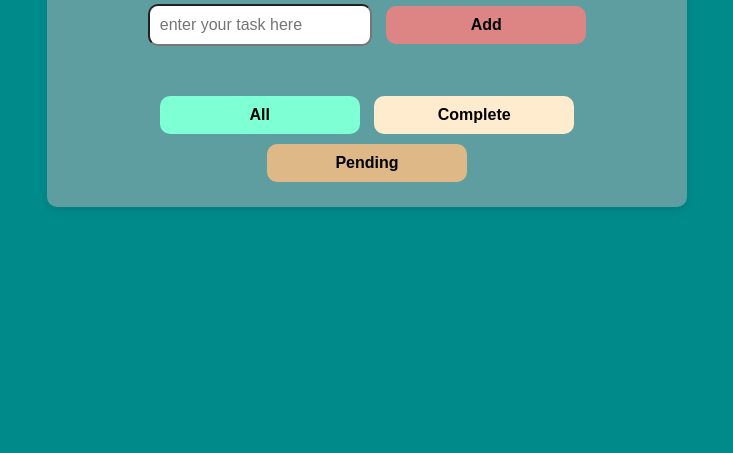
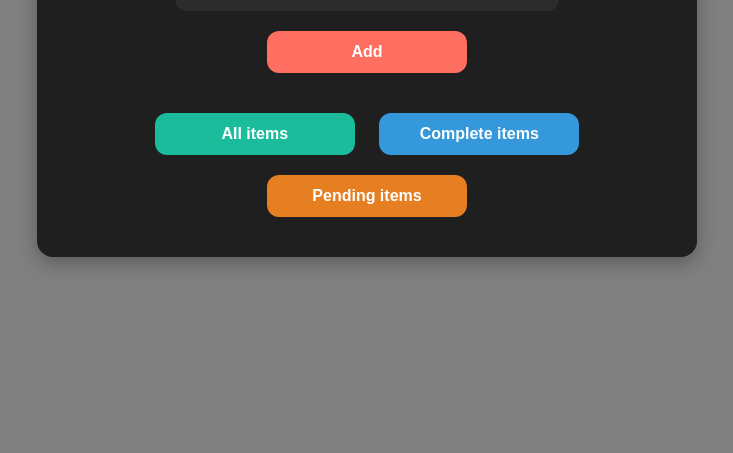
Before and after one commit to Anuhas88/My-js_project, a plain HTML site: page index.html in a window 1280 px wide. Shown: the part 347-800 px from the top of the page, without its empty margins (273-1006 px from the left). Drawn offline with Linux system fonts and the light colour scheme; a web font is replaced by a local one.

Commit message:
Third update

```diff
--- a/index.html
+++ b/index.html
@@ -3,7 +3,7 @@
 <head>
     <meta charset="UTF-8">
     <meta name="viewport" content="width=device-width, initial-scale=1.0">
-    <title>To-Do list</title>
+    <title>Shopping</title>
     <link rel="stylesheet" href="style.css">
 </head>
 <body>
@@ -11,14 +11,14 @@
     <div class="container">
         <h1 class="text-center">Shopping</h1>
 
-            <input type="text" id="taskInput" placeholder="enter your task here" required>
+            <input type="text" id="taskInput" placeholder="Enter your item" required>
             <button type="submit" id="addTaskBtn" >Add</button>
             <ul id="taskList"></ul>
 
             <div>
-                <button id="filterAll">All</button>
-                <button id="filterCompleted">Complete</button>
-                <button id="filterPending">Pending</button>
+                <button id="filterAll">All items</button>
+                <button id="filterCompleted">Complete items</button>
+                <button id="filterPending">Pending items</button>
             </div>
 
     </div>
--- a/script.js
+++ b/script.js
@@ -8,7 +8,7 @@ const filterPendingBtn = document.getElementById('filterPending');
 let tasks = [];
 function renderTask(filterTasks = tasks){
     taskList.innerHTML = "";
-    filterTasks.forEach((Task,index)) => {
+    filterTasks.forEach((Task,index) => {
         const li = document.createElement("li");
         li.classList.toggle("completed",Task.completed);
 
@@ -21,5 +21,36 @@ function renderTask(filterTasks = tasks){
         const deleteBtn = document.createElement("button");
         deleteBtn.textContent = "Delete";
         deleteBtn.onclick = () => deleteTask(index);
+        li.appendChild(deleteBtn);
+
+        taskList.appendChild(li);
+    })
+}
+
+function addTask(){
+    const taskName = taskInput.ariaValue.trim();
+    if(tasks !== ""){
+        let task = {
+            name: taskName,
+            completed: false
+        }
+
+        tasks.push(task);
+        taskInput.value = "";
+        renderTask();
     }
+
+    function toggleTaskComplete(index){
+        tasks[index].completed = !tasks[index].completed;
+        renderTask();
+    }
+    addTaskBtn.addEventListener('click',addTask);
+
+    filterAllBtn.addEventListener('click',() => renderTask());
+
+    filterCompleteBtn.addEventListener('click',() =>
+            renderTask(tasks.filter(task => task.completed)));
+    filterPendingBtn.addEventListener('click',() =>
+        renderTask(tasks.filter(task => !task.completed)));
+    renderTask();
 }
--- a/style.css
+++ b/style.css
@@ -1,74 +1,85 @@
 @import url('https://fonts.googleapis.com/css2?family=Cascadia+Code:ital,wght@0,200..700;1,200..700&display=swap');
 
-body{
-    font-family:"Cascadia Code", sans-serif;
-    background-color: darkcyan;
+body {
+    font-family: "Cascadia Code", sans-serif;
+    background-color: gray;
     display: flex;
-
     justify-content: center;
+    align-items: center;
     height: 100vh;
     margin: 0;
-    align-items: center;
+    color: #ffffff;
+}
 
+.container {
+    text-align: center;
+    background: #1f1f1f;
+    width: 600px;
+    padding: 30px;
+    border-radius: 16px;
+    box-shadow: 0 6px 20px rgba(0, 0, 0, 0.3);
 }
-.container{
-    text-align: center;
-    background-color: cadetblue;
-    width: 600px;
-    padding: 20px;
-    border-radius: 10px;
-    box-shadow: 0 4px 10px rgba(0, 0, 0, 0.1);
+
+input {
+    padding: 12px;
+    margin: 10px;
+    border-radius: 12px;
+    width: 60%;
+    font-size: 16px;
+    border: none;
+    outline: none;
+    background-color: #2c2c2c;
+    color: #fff;
 }
-button{
-    background-color: rgb(221, 132, 132);
-    padding: 10px;
-    margin: 5px;
-    border-radius: 10px;
-    width: 100px;
+
+button {
+    background-color: #ff6f61;
+    color: #fff;
+    padding: 12px;
+    margin: 10px;
+    border-radius: 12px;
     width: 200px;
     border: none;
     cursor: pointer;
     font-size: 16px;
     font-weight: bold;
-
+    transition: background-color 0.3s ease;
 }
 
-button:hover{
+button:hover {
+    background-color: #e85c50;
+}
 
-    background-color:brown ;
+ul {
+    list-style: none;
+    padding: 0;
+    margin-top: 20px;
 }
-ul{
-    padding: 10px;
-    margin: 10px;
-}
-li{
-    padding: 10px;
-    margin: 5px;
-    background-color: #f9f9f9;
-    border-radius: 5px;
+
+li {
+    background-color: #2e2e2e;
+    padding: 15px;
+    margin: 10px 0;
+    border-radius: 8px;
     display: flex;
     justify-content: space-between;
     align-items: center;
-
-}
-.completed{
-    text-decoration: line-through;
-    color: black;
+    color: #fff;
 }
 
-input{
-    padding: 10px;
-    margin: 5px;
-    border-radius: 10px;
-    width: 200px;
-    font-size: 16px;
+.completed {
+    text-decoration: line-through;
+    color: #bbb;
 }
-#filterAll{
-    background-color: aquamarine;
+
+#filterAll {
+    background-color: #1abc9c;
 }
-#filterCompleted{
-    background-color: blanchedalmond;
+
+#filterCompleted {
+    background-color: #3498db;
 }
-#filterPending{
-    background-color: burlywood;
+
+#filterPending {
+    background-color: #e67e22;
 }
```
